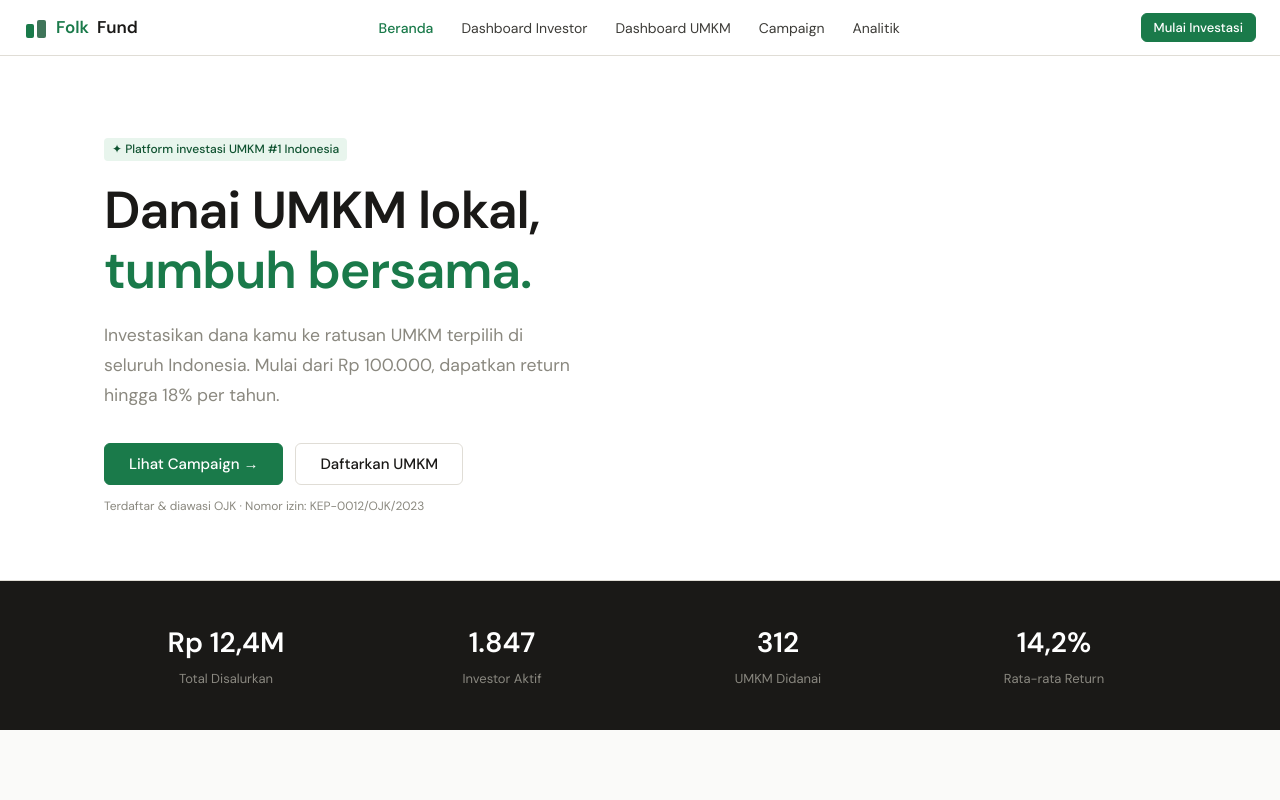
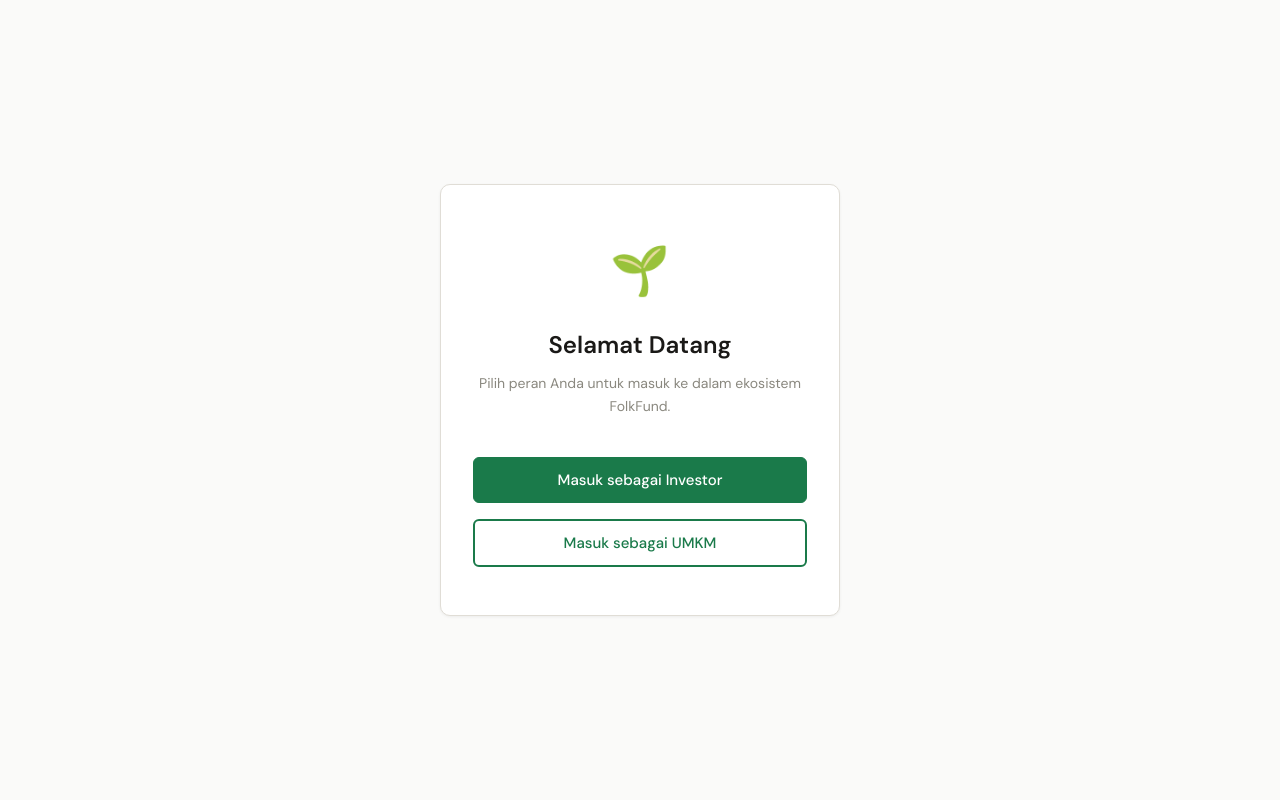
Before and after one commit to altairviel/FoundLoka, a React (Vite) app in the folder client/: page / in a window 1280 px wide. Shown: the top 800 px of the page. Built offline with nearby package versions, Linux system fonts and the light colour scheme.

Commit message:
Menambahkan fitur login, jadi dia akan masuk sebagai investor atau sebagai campaign dengan beberapa fitur menu yang berbeda

```diff
--- a/client/components/Navbar.jsx
+++ b/client/components/Navbar.jsx
@@ -1,14 +1,17 @@
 import { T } from "../styles/tokens";
 
+export default function Navbar({ role, setRole, page, setPage }) {
+  // Susun menu secara dinamis berdasarkan role
   const NAV_LINKS = [
-  { id: "landing",   label: "Beranda" },
-  { id: "investor",  label: "Dashboard Investor" },
-  { id: "umkm",      label: "Dashboard UMKM" },
+    { id: "landing", label: "Beranda" },
+    // Jika role = investor, tampilkan menu Dashboard Investor. Jika tidak, tampilkan Dashboard UMKM.
+    ...(role === "investor"
+      ? [{ id: "investor", label: "Dashboard Investor" }]
+      : [{ id: "umkm",     label: "Dashboard UMKM" }]),
     { id: "campaign",  label: "Campaign" },
     { id: "analytics", label: "Analitik" },
   ];
 
-export default function Navbar({ page, setPage }) {
   return (
     <nav className="ff-nav">
       {/* Logo */}
@@ -20,7 +23,7 @@
         Folk<span>Fund</span>
       </div>
 
-      {/* Links */}
+      {/* Links Dinamis */}
       <div className="ff-nav-links">
         {NAV_LINKS.map((l) => (
           <button
@@ -33,13 +36,29 @@
         ))}
       </div>
 
-      {/* CTA */}
-      <button
-        className="ff-btn ff-btn-primary ff-btn-sm"
-        onClick={() => setPage("investor")}
-      >
+      {/* Area CTA & Tombol Keluar */}
+      <div style={{ display: "flex", gap: "8px", alignItems: "center" }}>
+        {role === "investor" ? (
+          <button className="ff-btn ff-btn-primary ff-btn-sm" onClick={() => setPage("investor")}>
             Mulai Investasi
           </button>
+        ) : (
+          <button className="ff-btn ff-btn-primary ff-btn-sm" onClick={() => setPage("umkm")}>
+            Kelola Campaign
+          </button>
+        )}
+
+        {/* Tombol Logout */}
+        <button
+          className="ff-btn ff-btn-sm"
+          style={{ background: "#fde8e8", color: "#8b1a1a", borderColor: "#fde8e8" }}
+          onClick={() => {
+            setRole(null); // Reset role ke null untuk kembali ke halaman login
+          }}
+        >
+          Keluar
+        </button>
+      </div>
     </nav>
   );
 }
--- /dev/null
+++ b/client/pages/Login.jsx
@@ -0,0 +1,37 @@
+import { T } from "../styles/tokens";
+
+export default function Login({ setRole, setPage }) {
+  const handleLogin = (selectedRole) => {
+    setRole(selectedRole); // Simpan role yang dipilih
+    setPage("landing");    // Arahkan ke halaman Beranda setelah login
+  };
+
+  return (
+    <div style={{ display: "flex", alignItems: "center", justifyContent: "center", minHeight: "100vh", background: T.gray50, padding: "2rem" }}>
+      <div className="ff-card" style={{ maxWidth: 400, width: "100%", textAlign: "center", padding: "3rem 2rem" }}>
+        <div style={{ fontSize: 48, marginBottom: "1rem" }}>🌱</div>
+        <h1 style={{ fontSize: 24, fontWeight: 700, marginBottom: "0.5rem" }}>Selamat Datang</h1>
+        <p style={{ color: T.gray500, fontSize: 14, marginBottom: "2.5rem", lineHeight: 1.6 }}>
+          Pilih peran Anda untuk masuk ke dalam ekosistem FolkFund.
+        </p>
+
+        <div style={{ display: "flex", flexDirection: "column", gap: "1rem" }}>
+          <button
+            className="ff-btn ff-btn-primary"
+            style={{ padding: "12px", fontSize: 15 }}
+            onClick={() => handleLogin("investor")}
+          >
+            Masuk sebagai Investor
+          </button>
+          <button
+            className="ff-btn"
+            style={{ padding: "12px", fontSize: 15, background: T.white, border: `2px solid ${T.green}`, color: T.green }}
+            onClick={() => handleLogin("umkm")}
+          >
+            Masuk sebagai UMKM
+          </button>
+        </div>
+      </div>
+    </div>
+  );
+}
--- a/client/src/App.jsx
+++ b/client/src/App.jsx
@@ -3,16 +3,24 @@
 import Landing from "../pages/landing";
 import InvestorDashboard from "../pages/Investordashboard";
 import UMKMDashboard from "../pages/Umkmdashboard";
-// Ubah dari "../pages/Campainpage" menjadi "../pages/Campaignpage"
 import CampaignPage from "../pages/Campaignpage";
 import Analytics from "../pages/Analytics";
+import Login from "../pages/Login"; // Import halaman Login yang baru dibuat
 
 export default function App() {
+  // State baru untuk menyimpan peran pengguna ("investor" atau "umkm")
+  const [role, setRole] = useState(null);
   const [page, setPage] = useState("landing");
+
+  // Jika belum ada role yang dipilih, tampilkan Halaman Login saja
+  if (!role) {
+    return <Login setRole={setRole} setPage={setPage} />;
+  }
 
   return (
     <div>
-      <Navbar page={page} setPage={setPage} />
+      {/* Kirimkan data role ke Navbar agar Navbar tahu menu apa yang harus ditampilkan */}
+      <Navbar role={role} setRole={setRole} page={page} setPage={setPage} />
 
       {/* Route Switcher via State */}
       {page === "landing"   && <Landing setPage={setPage} />}
```
Also changed, not shown: 1 other file (tests, documents, lock files or other folders). Lines whose indentation alone changed are shown as unchanged.
